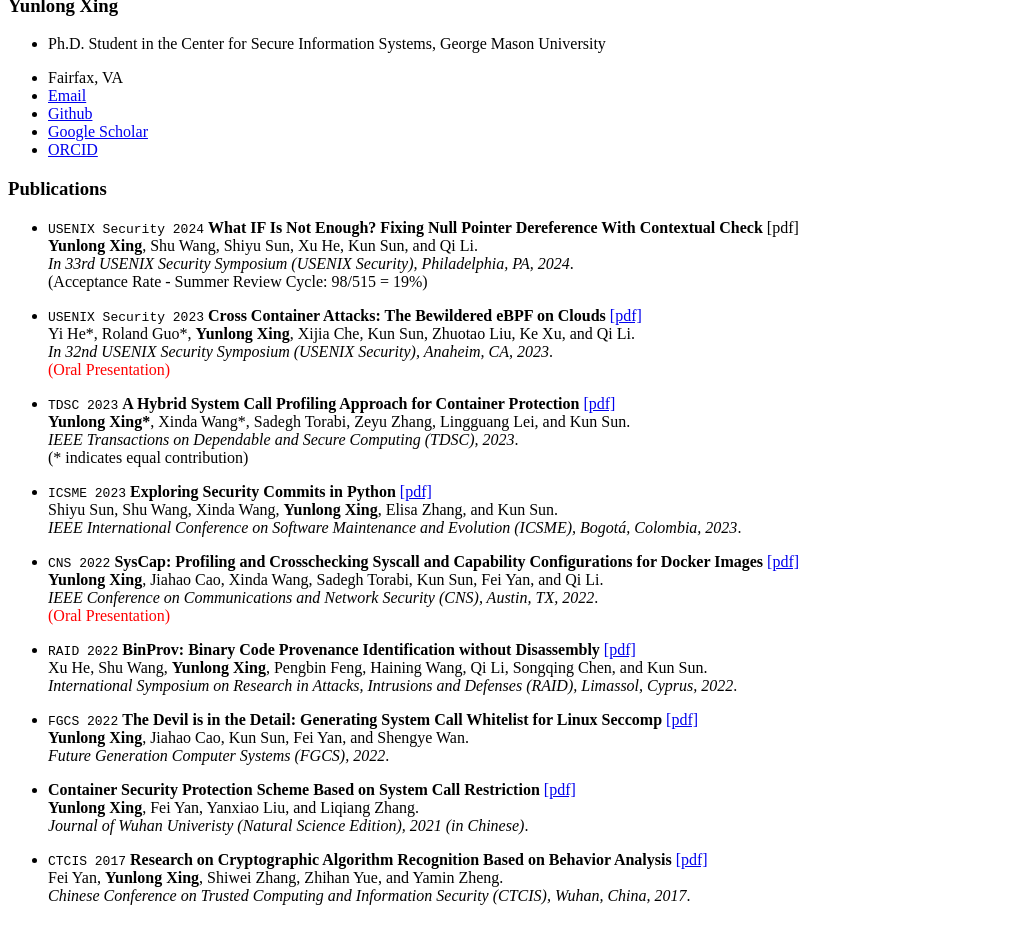
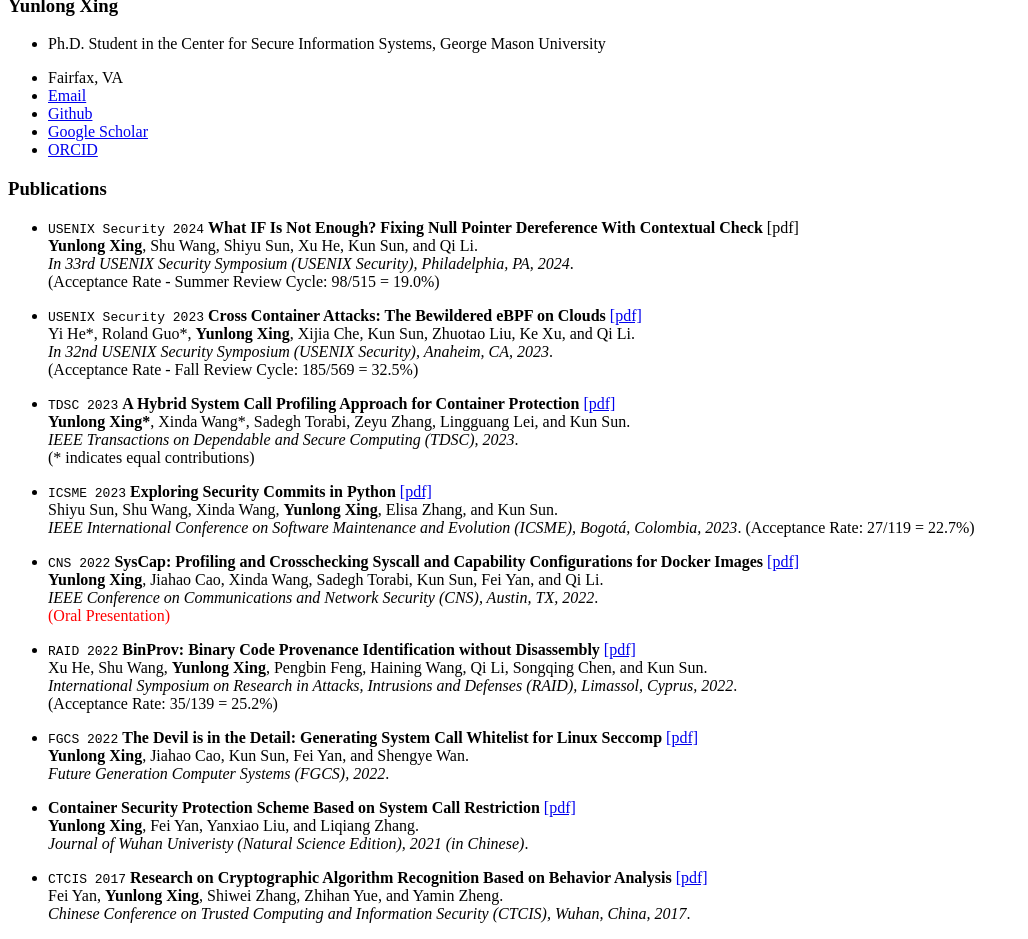
Before and after one commit to YunlongXing/yunlongxing.github.io, a Jekyll site: the page built from _pages/includes/pub.md, in a window 1280 px wide, cut to the strip 494-1433 px from the top of the page. Shown: the whole strip, without its empty margins (0-1028 px from the left). Built offline with Jekyll 4.4.1, drawn with Linux system fonts in a browser that asks for light colours; our own code applies the rules of GitHub Pages for plain Markdown files.

Commit message:
Update pub.md

```diff
--- a/_pages/includes/pub.md
+++ b/_pages/includes/pub.md
@@ -2,21 +2,22 @@
 - ``USENIX Security 2024`` **What IF Is Not Enough? Fixing Null Pointer Dereference With Contextual Check** [pdf]<br>
 **Yunlong Xing**, Shu Wang, Shiyu Sun, Xu He, Kun Sun, and Qi Li.<br>
 *In 33rd USENIX Security Symposium (USENIX Security), Philadelphia, PA, 2024*.<br>
-(Acceptance Rate - Summer Review Cycle: 98/515 = 19%)
+(Acceptance Rate - Summer Review Cycle: 98/515 = 19.0%)
 
 - ``USENIX Security 2023`` **Cross Container Attacks: The Bewildered eBPF on Clouds** [\[pdf\]](/publications/security23_container.pdf)<br>
 Yi He\*, Roland Guo\*, **Yunlong Xing**, Xijia Che, Kun Sun, Zhuotao Liu, Ke Xu, and Qi Li.<br>
 *In 32nd USENIX Security Symposium (USENIX Security), Anaheim, CA, 2023*.<br>
-<span style="color:red">(Oral Presentation)</span>
+(Acceptance Rate - Fall Review Cycle: 185/569 = 32.5%)
 
 - ``TDSC 2023`` **A Hybrid System Call Profiling Approach for Container Protection** [\[pdf\]](https://ieeexplore.ieee.org/document/10105304)<br>
 **Yunlong Xing\***, Xinda Wang\*, Sadegh Torabi, Zeyu Zhang, Lingguang Lei, and Kun Sun.<br>
 *IEEE Transactions on Dependable and Secure Computing (TDSC), 2023*.<br>
-\(\* indicates equal contribution\)
+\(\* indicates equal contributions\)
 
 - ``ICSME 2023`` **Exploring Security Commits in Python** [\[pdf\]](/publications/icsme23_SCOPY.pdf)<br>
 Shiyu Sun, Shu Wang, Xinda Wang, **Yunlong Xing**, Elisa Zhang, and Kun Sun.<br>
-*IEEE International Conference on Software Maintenance and Evolution (ICSME), Bogotá, Colombia, 2023*.
+*IEEE International Conference on Software Maintenance and Evolution (ICSME), Bogotá, Colombia, 2023*.<be>
+(Acceptance Rate: 27/119 = 22.7%)
 
 - ``CNS 2022`` **SysCap: Profiling and Crosschecking Syscall and Capability Configurations for Docker Images** [\[pdf\]](/publications/cns22_SysCap.pdf)<br>
 **Yunlong Xing**, Jiahao Cao, Xinda Wang, Sadegh Torabi, Kun Sun, Fei Yan, and Qi Li.<br>
@@ -25,7 +26,8 @@ Shiyu Sun, Shu Wang, Xinda Wang, **Yunlong Xing**, Elisa Zhang, and Kun Sun.<br>
 
 - ``RAID 2022`` **BinProv: Binary Code Provenance Identification without Disassembly** [\[pdf\]](/publications/raid22_BinProv.pdf)<br>
 Xu He, Shu Wang, **Yunlong Xing**, Pengbin Feng, Haining Wang, Qi Li, Songqing Chen, and Kun Sun.<br>
-*International Symposium on Research in Attacks, Intrusions and Defenses (RAID), Limassol, Cyprus, 2022*.
+*International Symposium on Research in Attacks, Intrusions and Defenses (RAID), Limassol, Cyprus, 2022*.<br>
+(Acceptance Rate: 35/139 = 25.2%)
 
 - ``FGCS 2022`` **The Devil is in the Detail: Generating System Call Whitelist for Linux Seccomp** [\[pdf\]](/publications/fgcs22_Syscall.pdf)<br>
 **Yunlong Xing**, Jiahao Cao, Kun Sun, Fei Yan, and Shengye Wan.<br>
```
